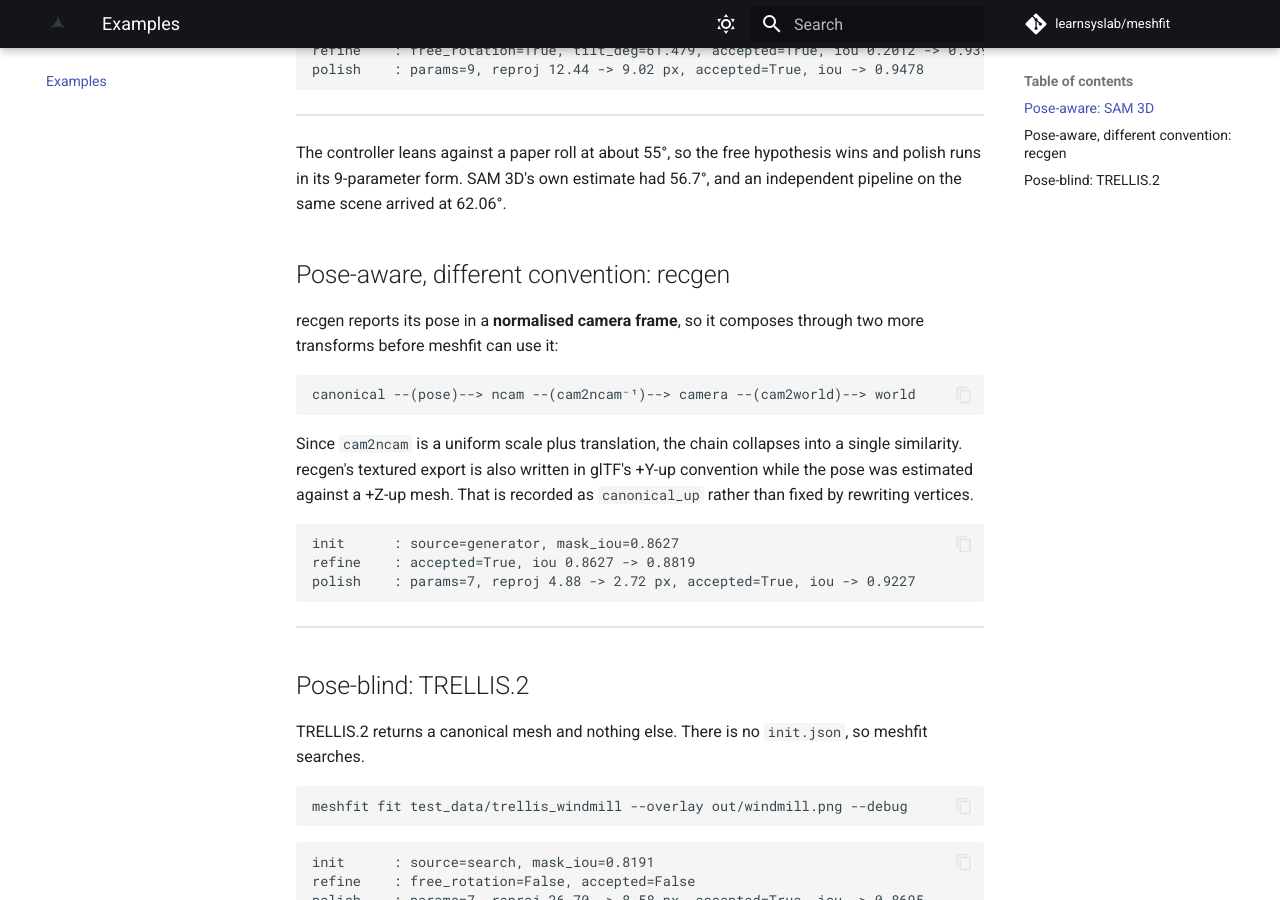
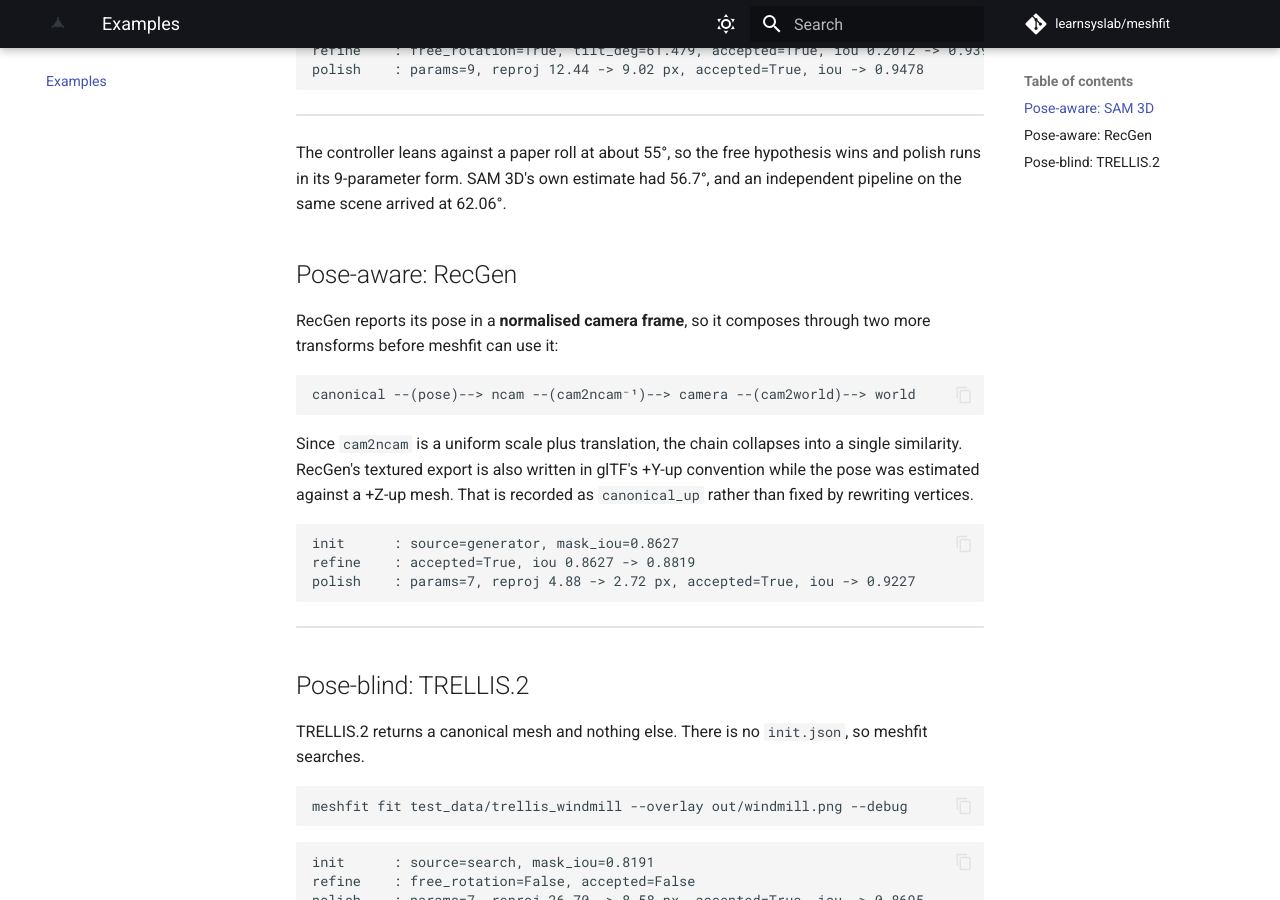
Before and after one commit to learnsyslab/meshfit, an MkDocs documentation site: the page built from docs/examples/index.md, in a window 1280 px wide and 900 px high, scrolled down 649 px. Built offline with MkDocs 1.6.1 and Material for MkDocs 9.7.7, drawn with Linux system fonts in a browser that asks for light colours; a script that is not in the unit is left out; comment, search, counter and statistics services are not loaded.

Commit message:
docs: name the example RecGen and match the spelling elsewhere

````diff
--- a/docs/examples/index.md
+++ b/docs/examples/index.md
@@ -34,9 +34,9 @@
 wins and polish runs in its 9-parameter form. SAM 3D's own estimate had 56.7°,
 and an independent pipeline on the same scene arrived at 62.06°.
 
-## Pose-aware, different convention: recgen
+## Pose-aware: RecGen
 
-recgen reports its pose in a **normalised camera frame**, so it composes
+RecGen reports its pose in a **normalised camera frame**, so it composes
 through two more transforms before meshfit can use it:
 
 ```
@@ -44,7 +44,7 @@
 ```
 
 Since `cam2ncam` is a uniform scale plus translation, the chain collapses into
-a single similarity. recgen's textured export is also written in glTF's +Y-up
+a single similarity. RecGen's textured export is also written in glTF's +Y-up
 convention while the pose was estimated against a +Z-up mesh. That is recorded
 as `canonical_up` rather than fixed by rewriting vertices.
 
````
Also changed, not shown: README.md (+3 -3 lines), docs/index.md (+1 -1 lines).
